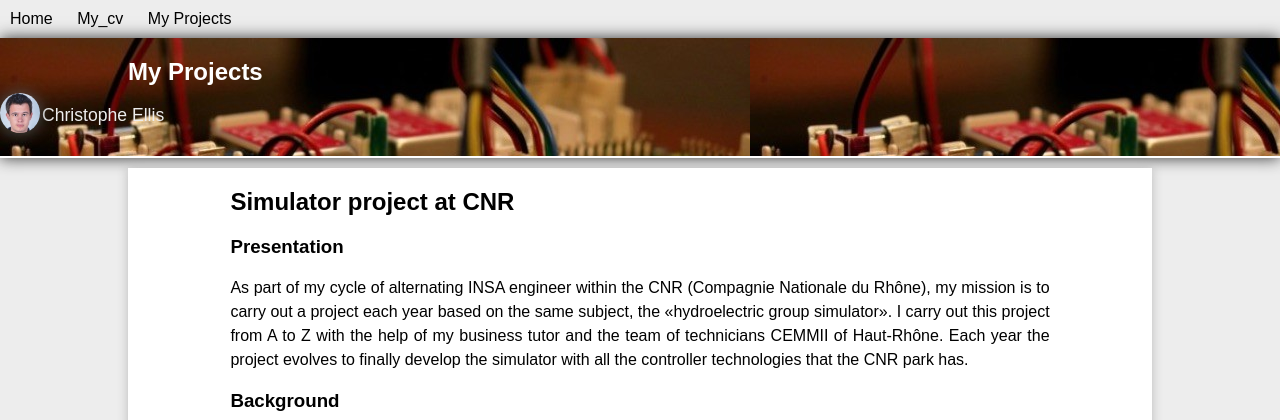
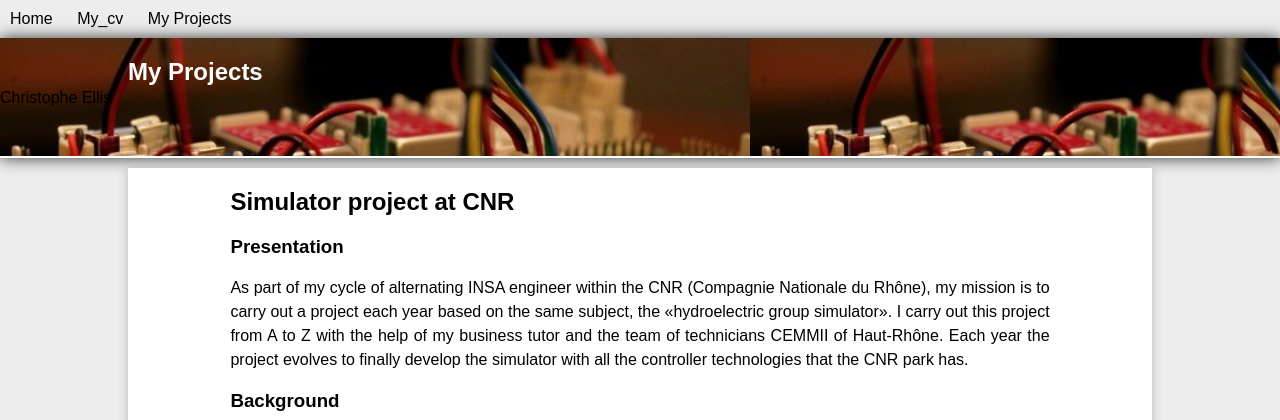
Before and after one commit to Christophe662/testing, a Django app: page /projects/ in a window 1280 px wide; the page is wider, and only the part inside the window is pictured. Shown: the top 420 px of that part. Run offline with Django 4.2, Linux system fonts and the light colour scheme.

Commit message:
Update list.html

```diff
--- a/mesprojets/templates/mesprojets/list.html
+++ b/mesprojets/templates/mesprojets/list.html
@@ -9,10 +9,7 @@
 {% block contenu %}
 <header>
     <h1>My Projects</h1>
-    <div class="test">
-        <img src="{% static 'image1.jpg' %}" alt="Image">
-        <p>Christophe Ellis</p>
-        </div>
+    <p>Christophe Ellis</p>
 </header>
 
 <section>
```
